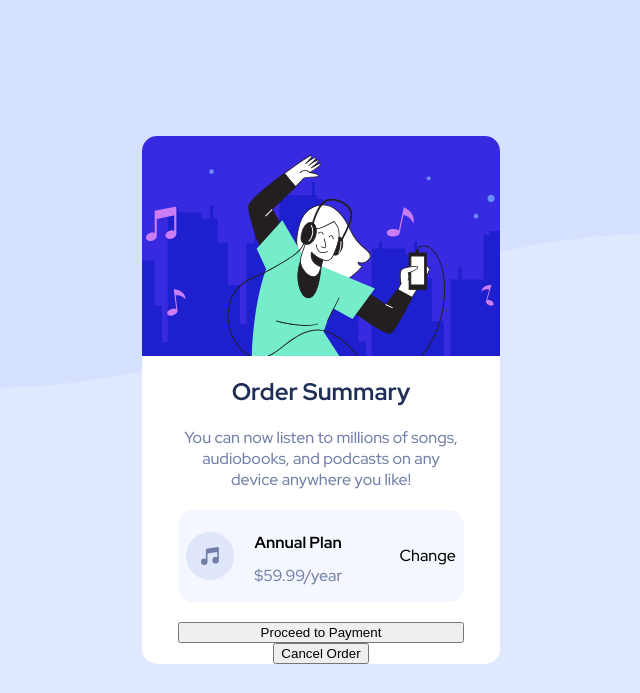
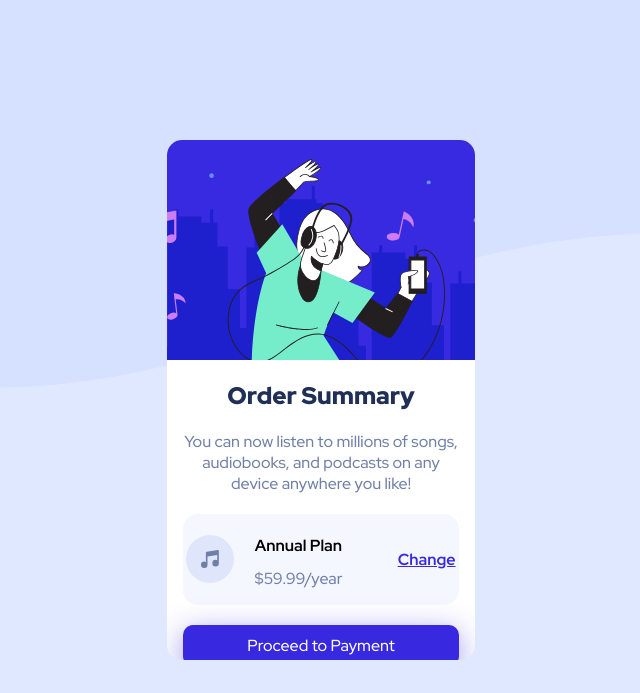
Before and after one commit to keithc07/order-summary-component, a plain HTML site: page index.html in a window 1280 px wide. Shown: the whole page, without its empty margins (319-959 px from the left). Drawn offline with Linux system fonts and the light colour scheme.

Commit message:
finished

```diff
--- a/index.html
+++ b/index.html
@@ -24,10 +24,12 @@
           <h4 class="osc-plan">Annual Plan</h4>
           <p class="osc-price">$59.99/year</p>
         </div>
-        <p class="osc-plan-details3">Change</p>
+        <div class="osc-plan-details3">
+          <a href="" class="osc-change-a">Change</a>
+        </div>
       </div>
-      <button class="pay-button">Proceed to Payment</button>
-      <button class="cancel-button">Cancel Order</button>
+      <a href="" class="pay-button">Proceed to Payment</a>
+      <a href="" class="cancel-button">Cancel Order</a>
     </main>
   </body>
 </html>
--- a/osc.css
+++ b/osc.css
@@ -13,18 +13,19 @@
 
 .osc-box {
     background-color: hsl(225, 100%, 100%);
-    width: 28%;
+    width: 24%;
+    height: 65%;
     text-align: center;
     border-radius: 15px;
     overflow: hidden;
     display: flex;
     flex-direction: column;
     align-items: center;
-    justify-content: center;
 }
 
 .osc-h2 {
     color: hsl(223, 47%, 23%);
+    font-weight: 900;
 }
 
 .osc-p {
@@ -32,6 +33,7 @@
     font-size: 16px;
     width: 80%;
     margin: 0;
+    font-weight: 500;
 }
 
 .osc-plans-box {
@@ -73,7 +75,61 @@
     width: 80%;
 }
 
+.osc-change-a {
+    color: hsl(245, 75%, 52%);
+    font-weight: bold;
+}
+
+.osc-change-a:hover {
+    text-decoration: none;
+    color: hsl(245, 75%, 52%, 0.7);
+}
+
 .pay-button {
     text-decoration: none;
+    background-color: hsl(245, 75%, 52%);
+    border: none;
+    border-radius: 10px;
+    color: hsl(225, 100%, 100%);
     width: 80%;
+    font-family: 'Red Hat Display', sans-serif;
+    font-size: 16px;
+    padding: 10px 0px;
+    font-weight: 500;
+    box-shadow: 0px 8px 30px hsl(245, 75%, 52%, 0.5);
 }
+
+.pay-button:hover {
+    background-color: hsl(245, 75%, 52%, 0.7);
+    box-shadow: 0px 8px 30px hsl(245, 75%, 52%, 0.3);
+}
+
+.cancel-button {
+    margin: 30px;
+    text-decoration: none;
+    font-weight: 700;
+    color: hsl(224, 23%, 55%);
+}
+
+.cancel-button:hover {
+    color: hsl(223, 47%, 23%);
+}
+
+@media (max-width: 1440px) {
+    .osc-p {
+        width: 90%;
+    }
+    .osc-plans-box {
+        width: 90%;
+    }
+    .pay-button {
+        width: 90%;
+    }
+}
+
+@media (max-width: 375px) {
+    .osc-box {
+        width: 90%;
+        height: 90%;
+    }
+}
```
